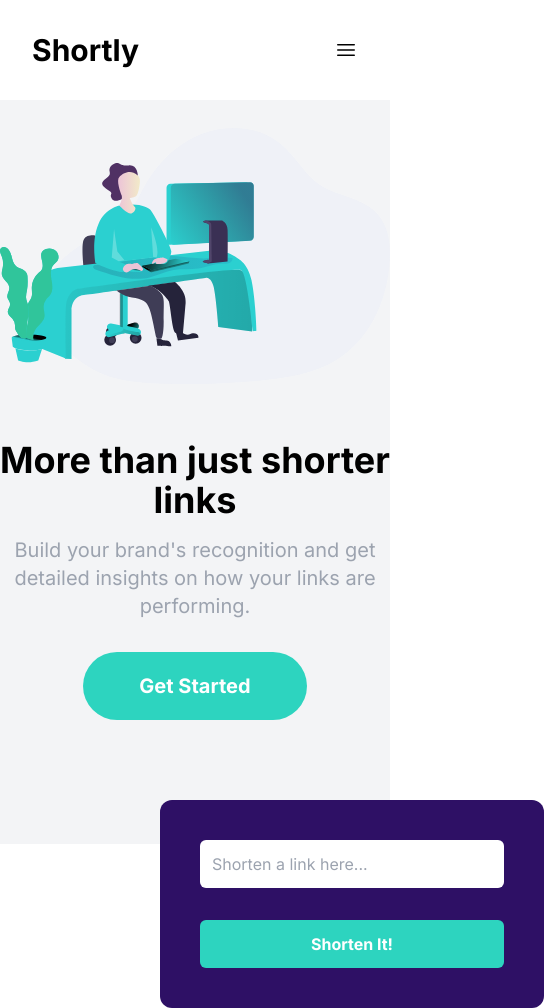
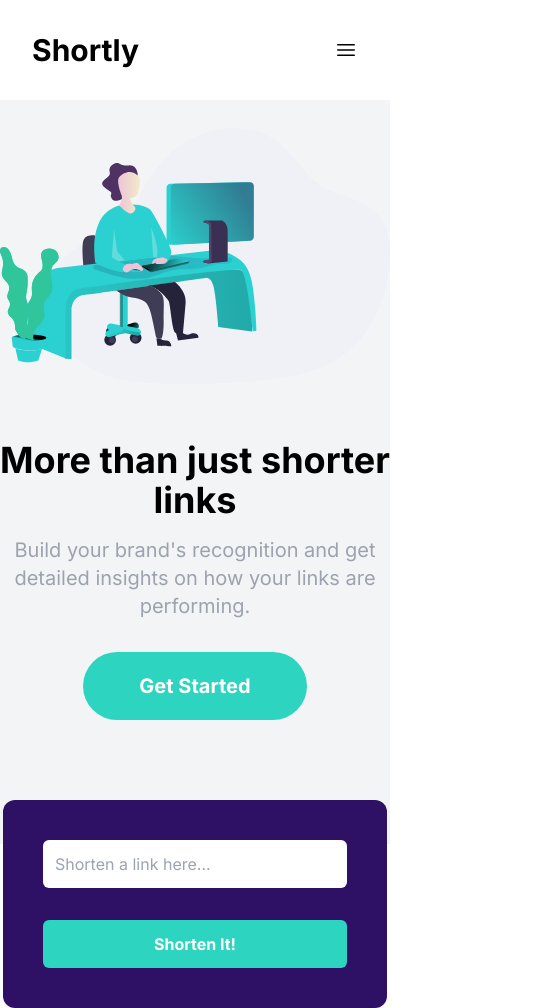
Before and after one commit to BrandTrump/Url-Shortening-Application, a Next.js app: page / in a window 390 px wide. Shown: the whole page, 544 px wide, since content can reach past the window. Built offline with nearby package versions, Linux system fonts and the light colour scheme.

Commit message:
stlye: added responsiveness

```diff
--- a/components/Card.tsx
+++ b/components/Card.tsx
@@ -7,14 +7,14 @@ type Props = {
 
 function Card({ shortenedUrl, searchString }: Props) {
   return (
-    <div className="bg-white w-96 flex justify-center flex-col items-center mx-auto mt-10 rounded-xl space-y-4 p-6 md:w-full md:flex-row md:items-center md:space-y-0 md:space-x-10">
+    <div className="bg-white w-96 flex justify-center flex-col items-center mx-auto mt-10 rounded-xl space-y-4 p-6 md:w-3/4 md:flex-row md:items-center md:space-y-0 md:space-x-10">
       <div className="flex flex-col space-y-2 w-full font-bold text-xl md:flex-row md:items-center md:space-y-0 md:justify-between">
         <h1 className="truncate">{searchString}</h1>
         <Link href={shortenedUrl} className="text-teal-400">
           {shortenedUrl}
         </Link>
       </div>
-      <button className="bg-teal-400 text-white font-bold p-3 rounded-md hover:bg-teal-600 disabled:bg-teal-800 w-full md:w-auto md:px-10">
+      <button className="bg-teal-400 text-white font-bold p-3 rounded-md hover:bg-teal-200 disabled:bg-teal-800 w-full md:w-auto md:px-10">
         Copy
       </button>
     </div>
--- a/components/ShortenedUrlCard.tsx
+++ b/components/ShortenedUrlCard.tsx
@@ -18,8 +18,8 @@ function ShortenedUrlCard({
   };
 
   return (
-    <div className="px-40">
-      <div className="bg-violet-950 w-96 mx-auto p-10 mt-20 rounded-xl md:w-auto">
+    <div>
+      <div className="bg-violet-950 w-96 mx-auto p-10 mt-20 rounded-xl md:w-3/4">
         <div className="flex flex-col space-y-8 md:flex-row md:justify-between md:items-center md:space-y-0 md:space-x-10">
           <input
             type="text"
@@ -30,7 +30,7 @@ function ShortenedUrlCard({
           />
           <button
             onClick={handleSearch}
-            className="bg-teal-400 text-white font-bold p-3 rounded-md hover:bg-teal-600 disabled:bg-teal-800 md:px-10"
+            className="bg-teal-400 text-white font-bold p-3 rounded-md hover:bg-teal-200 disabled:bg-teal-800 md:px-10"
           >
             Shorten It!
           </button>
```
